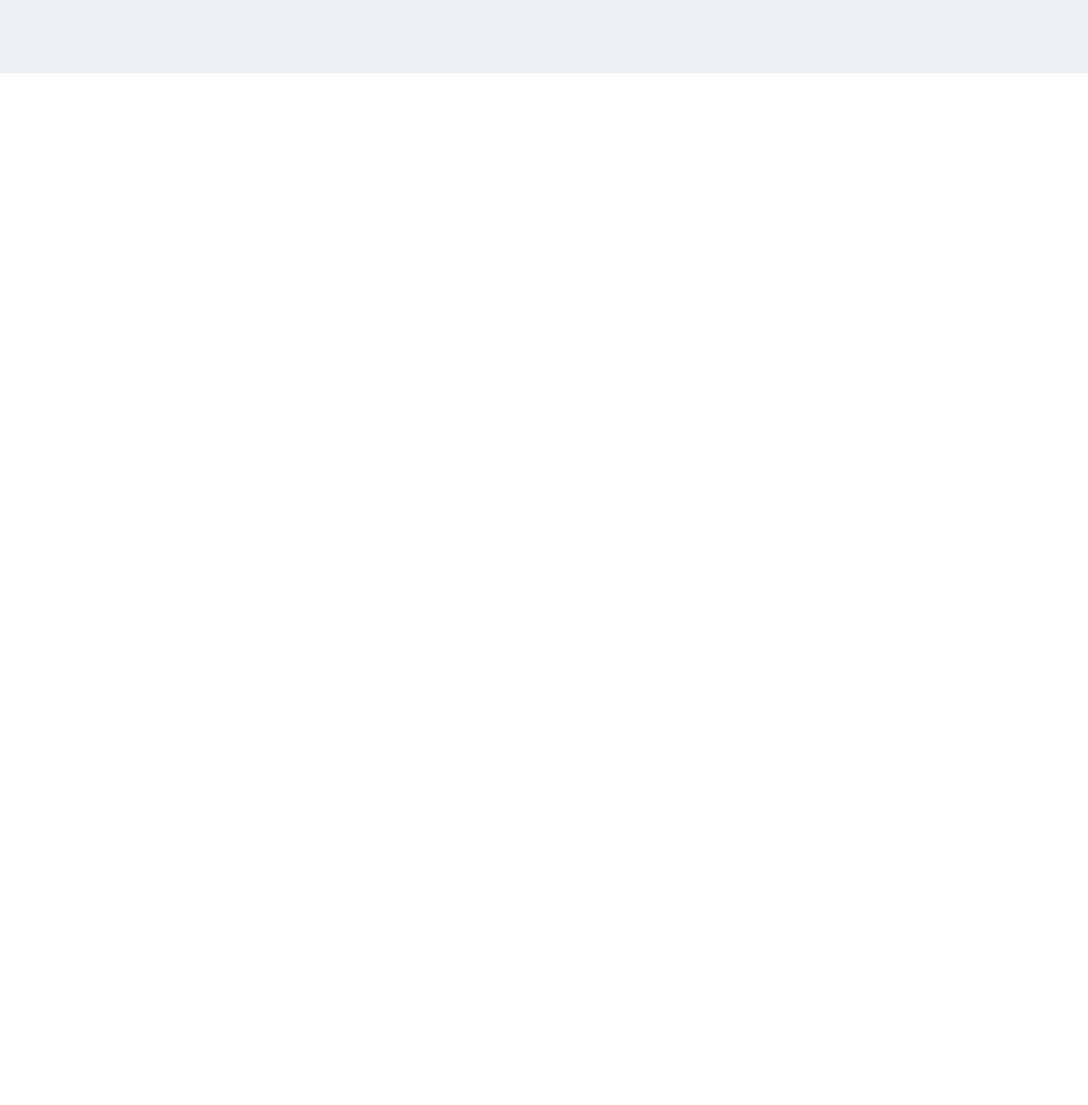
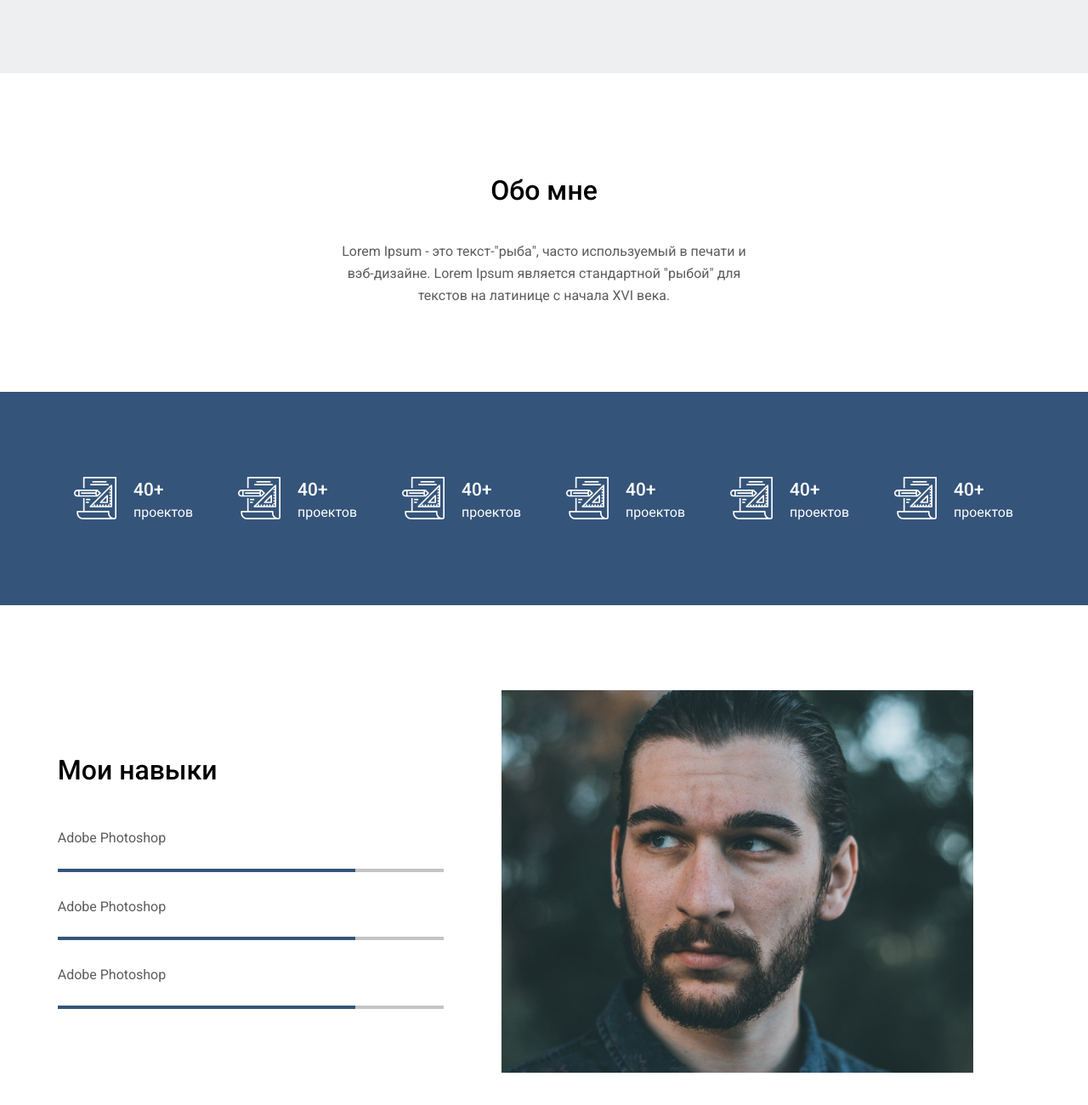
Before and after one commit to MustrRAM/peoject__WD, a plain HTML site: page index.html in a window 1280 px wide. Shown: the part 692-1992 px from the top of the page at 85% size. Before the commit the page ends 800 px from the top, so only its background shows below. Drawn offline with Linux system fonts and the light colour scheme; a web font is replaced by a local one.

Commit message:
50% project-finish

```diff
--- a/css/style.css
+++ b/css/style.css
@@ -179,11 +179,140 @@ button{
 }
 
 
+/* /.about */
 
-@media(max-width:1100px){
+.section__title-inner{
+    text-align: center;
+    margin-top: 119px;
+}
+
+.section__title{
+    font-weight: 500;
+    font-size: 32px;
+    line-height: 38px;
+
+    color: #000000;
+}
+
+.section__text{
+    max-width: 530px;
+    margin: 0 auto;
+    padding: 0 10px;
+    padding-top: 40px;
+
+    font-weight: 400;
+    font-size: 16px;
+    line-height: 26px;
+}
+
+.about__item{
+    margin-top: 100px;
+
+    background: #34547A;
+    padding: 100px 0px;
+    display: grid;
+    justify-content: center;
+    grid-template-columns: repeat(6, 141px);
+    gap: 52px;
+}
+
+
+
+.about__skills{
+    margin: 100px auto;
+
+    display: grid;
+    grid-template-columns: repeat(2, auto);
+    align-items: center;
+}
+
+.about__skills-box{
+    justify-self: center;
+    width: 454px;
+}
+
+
+.about__skills-suptitle{
+    margin-bottom: 50px;
+}
+
+
+.about__skills-image{
+    max-width: 555px;
+    max-height: 450px;
+}
+
+
+.about__skills-suptitle{
+    font-weight: 500;
+    font-size: 32px;
+    line-height: 38px;
+
+    color: #000000;
+}
+
+
+.about__skills-subtitle{
+    padding-bottom: 24px;
+    border-bottom: 4px solid #C4C4C4;
+    position: relative;
+}
+
+.about__skills-subtitle::before{
+    content: "";
+    display: block;
+    position: absolute;
+    right: 0;
+    left: 0;
+    bottom: -4px;
+
+
+    background: #34547A;
+    height: 4px;
+    width: 350px;
+}
+
+.about__skills-subtitle + .about__skills-subtitle{
+    margin-top: 30px;
+}
+
+
+
+
+
+
+
+
+
+
+
+
+
+
+@media(max-width:1160px){
     .top{
         margin-left: 0;
         gap: 80px;
+    }
+
+    .about__item{
+        grid-template-columns: repeat(3, 1fr);
+    }
+
+    .about__item-img{
+        justify-self: center;
+    }
+
+    .about__skills{
+        grid-template-columns: repeat(1, auto);
+        gap: 100px;
+        text-align: center;
+
+    }
+
+    .about__skills-image{
+        justify-self: center;
+        width: 100%;
     }
 }
 
@@ -253,10 +382,45 @@ button{
         padding: 20px 25px;
         max-width: 195px;
     }
+
+    .section__text{
+        font-size: 14px;
+        max-width: 400px;
+    }
+
+
+    .about__item{
+        grid-template-columns: repeat(2, 141px);
+    }
+
+
+    .about__skills-box{
+        width: 354px;
+    }
+
+    .about__skills-subtitle::before{
+        width: 250px;
+    }
+
 }
 
 @media(max-width:430px){
     .top__suptitle{
         font-size: 35px;
     }
+
+    .about__item{
+        grid-template-columns: repeat(1, 1fr);
+        gap: 70px;
+    }
+
+
+    .about__skills-box{
+        width: 254px;
+    }
+
+    .about__skills-subtitle::before{
+        width: 180px;
+    }
+
 }
--- a/index.html
+++ b/index.html
@@ -61,17 +61,14 @@
                     </div>
                 </div>
             </section>
-            <!-- >
             <section class="about">
-                <div class="container">
-                    <div class="about__title-inner">
-                        <h2 class="about__title section__title">
+                <div class="section__title-inner">
+                    <h2 class=" section__title">
                         Обо мне
                     </h2>
                     <p class="about__text section__text">
                         Lorem Ipsum - это текст-"рыба", часто используемый в печати и вэб-дизайне. Lorem Ipsum является стандартной "рыбой" для текстов на латинице с начала XVI века.
                     </p>
-                    </div>
                 </div>
                 <div class="about__item">
                     <img src="image/main/numbers__item.svg" alt="40 проектов" class="about__item-img">
@@ -82,14 +79,18 @@
                     <img src="image/main/numbers__item.svg" alt="40 проектов" class="about__item-img">
                 </div>
                 <div class="about__skills">
-                    <h3 class="about__skills-text">
+                    <div class="about__skills-box">
+                        <h3 class="about__skills-suptitle">
                             Мои навыки
                         </h3>
-                    <p class="about__photoshop">Adobe Photoshop</p>
-                    <p class="about__photoshop">Adobe Photoshop</p>
-                    <p class="about__photoshop">Adobe Photoshop</p>
+                        <p class="about__skills-subtitle">Adobe Photoshop</p>
+                        <p class="about__skills-subtitle">Adobe Photoshop</p>
+                        <p class="about__skills-subtitle">Adobe Photoshop</p>
+                    </div>
+                    <img src="image/main/about-img.png" alt="Мое фото" class="about__skills-image">
                 </div>
             </section>
+             <!-- >
             <section class="work">
                 <div class="container">
                     <div class="work__inner">
```
Lines whose indentation alone changed are shown as unchanged.
